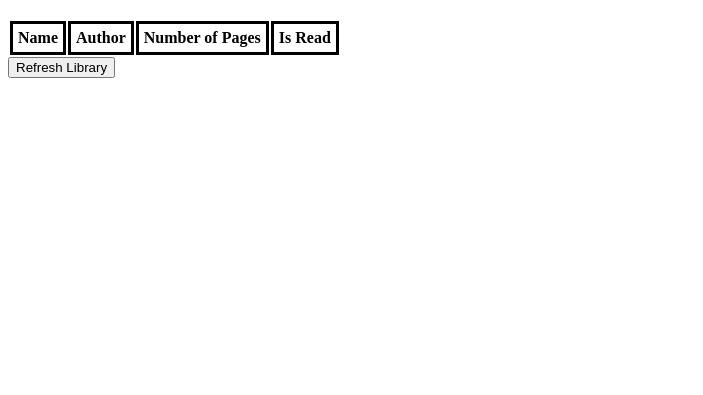
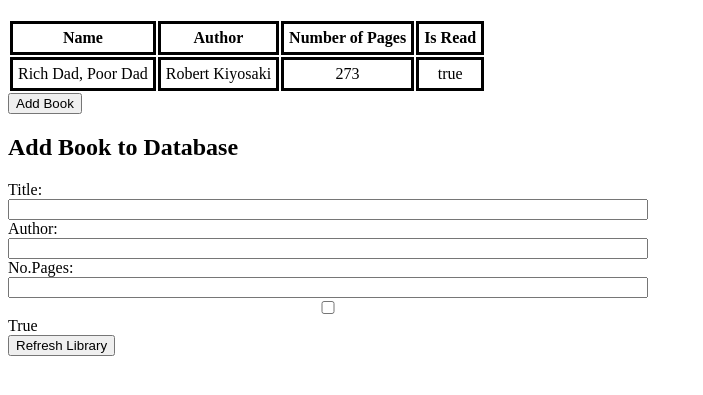
Before and after one commit to Alexis696/odinproject-javascript, a plain HTML site: page library/library.html in a window 1280 px wide. Shown: the part 61-456 px from the top of the page, without its empty margins (0-703 px from the left). Drawn offline with Linux system fonts and the light colour scheme.

Commit message:
only addBookToLibrary function left

```diff
--- a/library/library.css
+++ b/library/library.css
@@ -1,11 +1,15 @@
 .cell {
   border-style: solid;
   padding: 5px;
+  text-align: center;
+  justify-content: center;
 }
 
-.bookProperties {
-  border-style: solid;
-  padding: 5px;
-  width: 100px;
-  height: 25px;
+.add-book-form {
+  display: flex;
+  flex-direction: column;
 }
+
+input {
+  width: 50%;
+}
--- a/library/library.html
+++ b/library/library.html
@@ -9,13 +9,32 @@
   <body>
     <h1>Library database</h1>
     <table class="libraryData">
+      <thead>
         <tr>
           <th class="cell">Name</th>
           <th class="cell">Author</th>
           <th class="cell">Number of Pages</th>
           <th class="cell">Is Read</th>
         </tr>
+      </thead>
+      <tbody>
+
+      </tbody>
     </table>
+    <button class="add">Add Book</button>
+    <div class="form-div">
+      <form class="add-book-form">
+        <h2>Add Book to Database</h2>
+        <label for="book-title">Title:</label>
+        <input type="text" name="book-title" id="book-title">
+        <label for="book-author">Author:</label>
+        <input type="text" name="book-author" id="book-author">
+        <label for="book-pages">No.Pages:</label>
+        <input type="text" name="book-pages" id="book-pages">
+        <input type="checkbox" name="book-status" id="status-true">
+        <label for="status-true">True</label>
+      </form>
+    </div>
     <button class="refresh">Refresh Library</button>
     <script src="./library.js"></script>
   </body>
--- a/library/library.js
+++ b/library/library.js
@@ -1,5 +1,9 @@
 const myLibrary = [];
+
+const tableBody = document.querySelector('tbody');
+
 const refreshButton = document.querySelector('.refresh');
+const addButton = document.querySelector('.add');
 
 function Book(title, author, pages, read) {
   this.title = title;
@@ -11,24 +15,23 @@
   };
 }
 
+favoriteBook = new Book("Rich Dad, Poor Dad", "Robert Kiyosaki", 273, true);
+addBookToLibrary(favoriteBook);
+refreshData();
+console.log(myLibrary);
+
 function addBookToLibrary(book) {
   myLibrary.push(book);
 }
 
-favoriteBook = new Book("Rich Dad, Poor Dad", "Robert Kiyosaki", 273, true);
-addBookToLibrary(favoriteBook);
-console.log(myLibrary);
-
 function refreshData() {
   for (let i = 0; i < myLibrary.length; i++) {
-    const libraryBook = document.createElement("tr");
-    libraryBook.classList.add("bookProperties");
-    document.querySelector("tbody").appendChild(libraryBook);
-    for (let j = 0; i < Object.keys(libraryBook).length - 1; j++) {
-      const bookProperty = document.createElement("td");
-      bookProperty.innerHTML = "ahmed";
-      libraryBook.insertCell(j);
-      //document.getElementsByClassName('.bookProperties').appendChild(bookProperty);
+    //tableBody.insertRow(i);
+    const libraryBook = tableBody.insertRow(i);//tableBody.rows[i];
+    for (let j = 0; j < Object.keys(myLibrary[i]).length - 1; j++) {
+      const bookProperty = libraryBook.insertCell();
+      bookProperty.classList.add('cell');
+      bookProperty.textContent = Object.values(myLibrary[i])[j];
     }
   }
 }
@@ -36,3 +39,7 @@
 refreshButton.addEventListener("click", function() {
   refreshData()
 });
+
+addButton.addEventListener("click", function() {
+
+});
```
Lines whose indentation alone changed are shown as unchanged.
